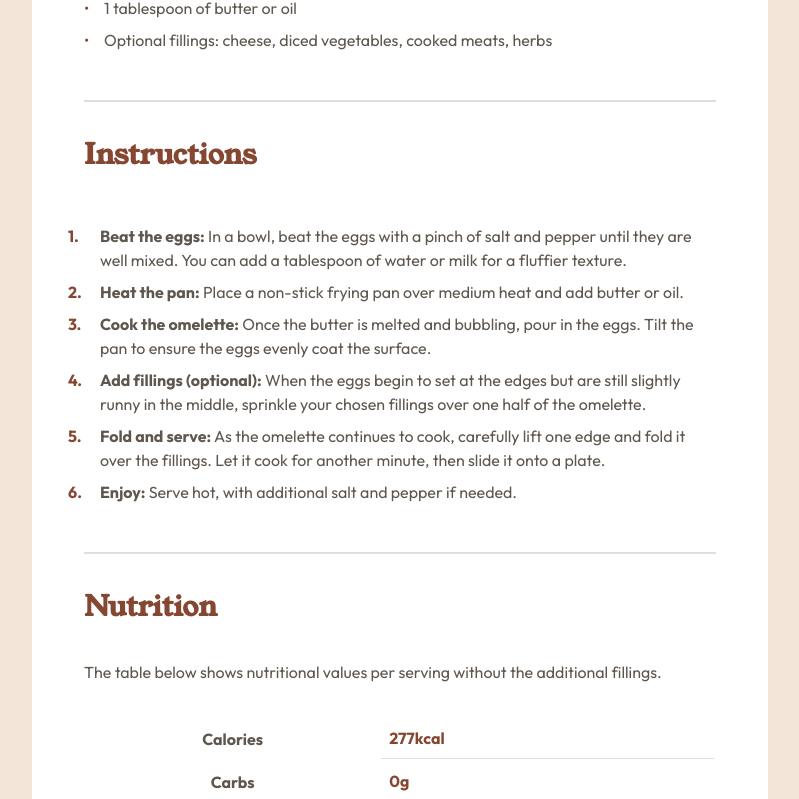
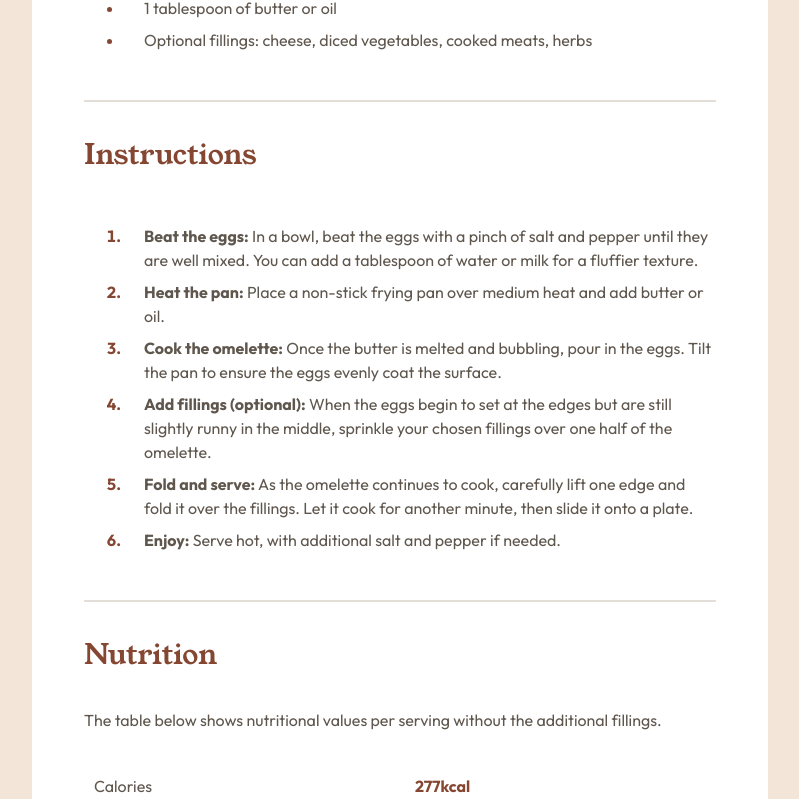
Before and after one commit to AhlamAb22/Frontend-mentor-recipe-page, a plain HTML site: page index.html in a window 1280 px wide. Shown: the part 1020-1819 px from the top of the page, without its empty margins (240-1039 px from the left). Drawn offline with Linux system fonts and the light colour scheme.

Commit message:
Update style.css

```diff
--- a/style.css
+++ b/style.css
@@ -130,7 +130,7 @@ hr {
   margin: 0;
 }
 
-bold {
+strong {
   font-weight: var(--bold-fw);
 }
 
@@ -160,6 +160,7 @@ bold {
   font-family: var(--heading-ff);
   color: var(--Nutmeg);
   font-size: 1.75rem;
+  font-weight: var(--regular--fw);
 }
 
 .heading-three {
@@ -196,10 +197,12 @@ bold {
 
 /* ###nutrition */
 
-td {
+td,
+th {
   border-bottom: .5px solid var(--Light-Grey);
   padding: 8px;
   text-align: left;
+  font-weight: var(--regular--fw);
 }
 
 .nutritional-value {
@@ -214,10 +217,9 @@ td {
 
 
 /* ###lists */
-.unordered-list,
-.ordered-list {
-  list-style: none;
-  padding: 0;
+li::marker{
+  color: var(--Nutmeg);
+  font-weight: var(--bold-fw);
 }
 
 /* Style the list items */
@@ -232,38 +234,6 @@ ol li:not(:last-child) {
   margin-bottom: 8px; /* Set the bottom margin between list items */
 }
 
-
-.unordered-list__item::before {
-  content: '\2022';
-  /* Unicode character for a bullet (dot) */
-  color: var(--Nutmeg);
-  position: absolute;
-  left: 0;
-  right: 16px;
-  height: 4px;
-  width: 4px;
-}
-
-.ordered-list__item::before {
-  content: counter(item) '.';
-  color: var(--Nutmeg);
-  font-weight: var(--bold-fw);
-  position: absolute;
-  left: 0;
-  left: -16px;
-}
-
-/* Increment the counter for each ordered list item */
-.ordered-list {
-  counter-reset: item;
-}
-
-.ordered-list__item {
-  counter-increment: item;
-  padding-left: 16px;
-}
-
-/* ###end of list styling */
 
 /* ###large screens */
 
```
